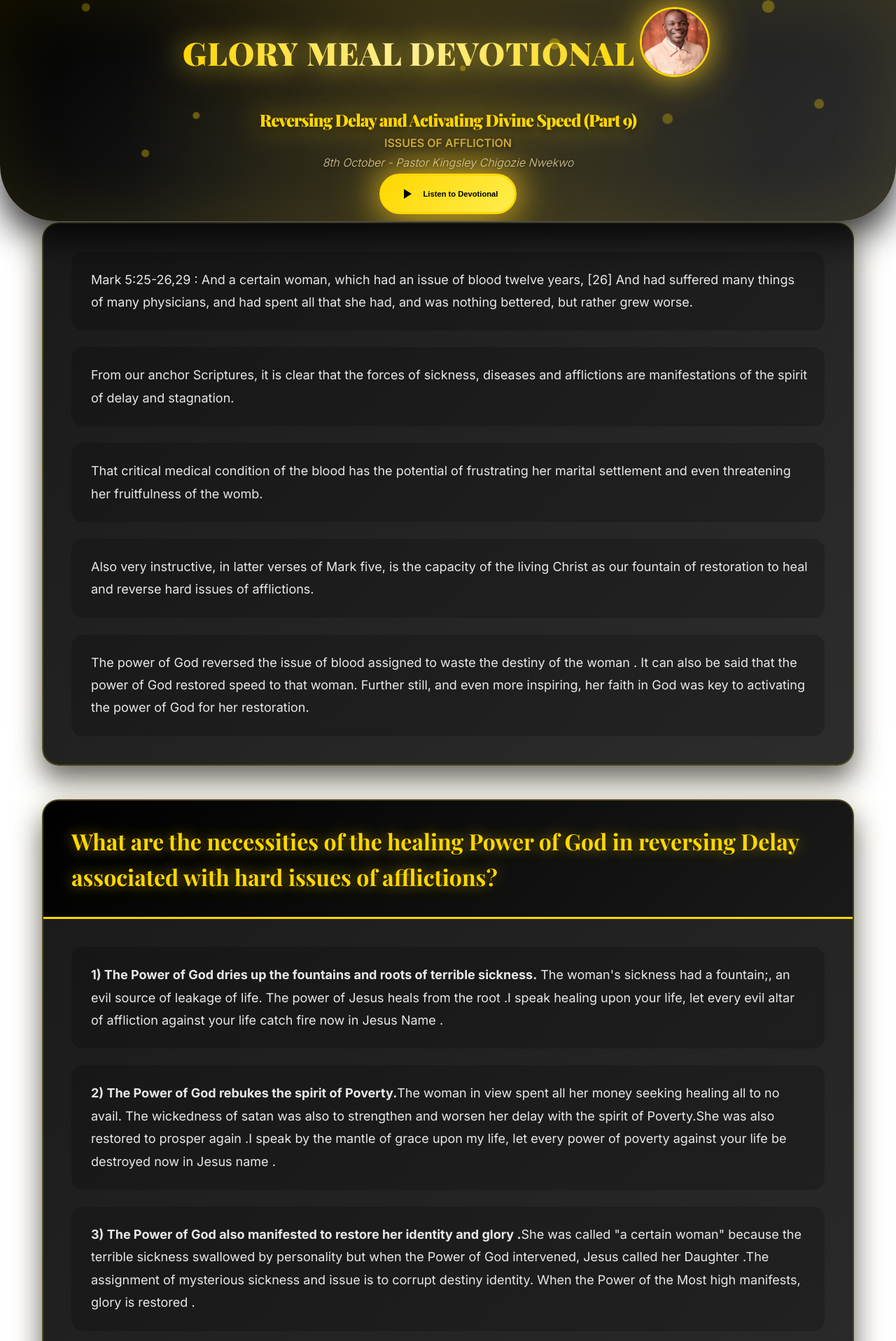
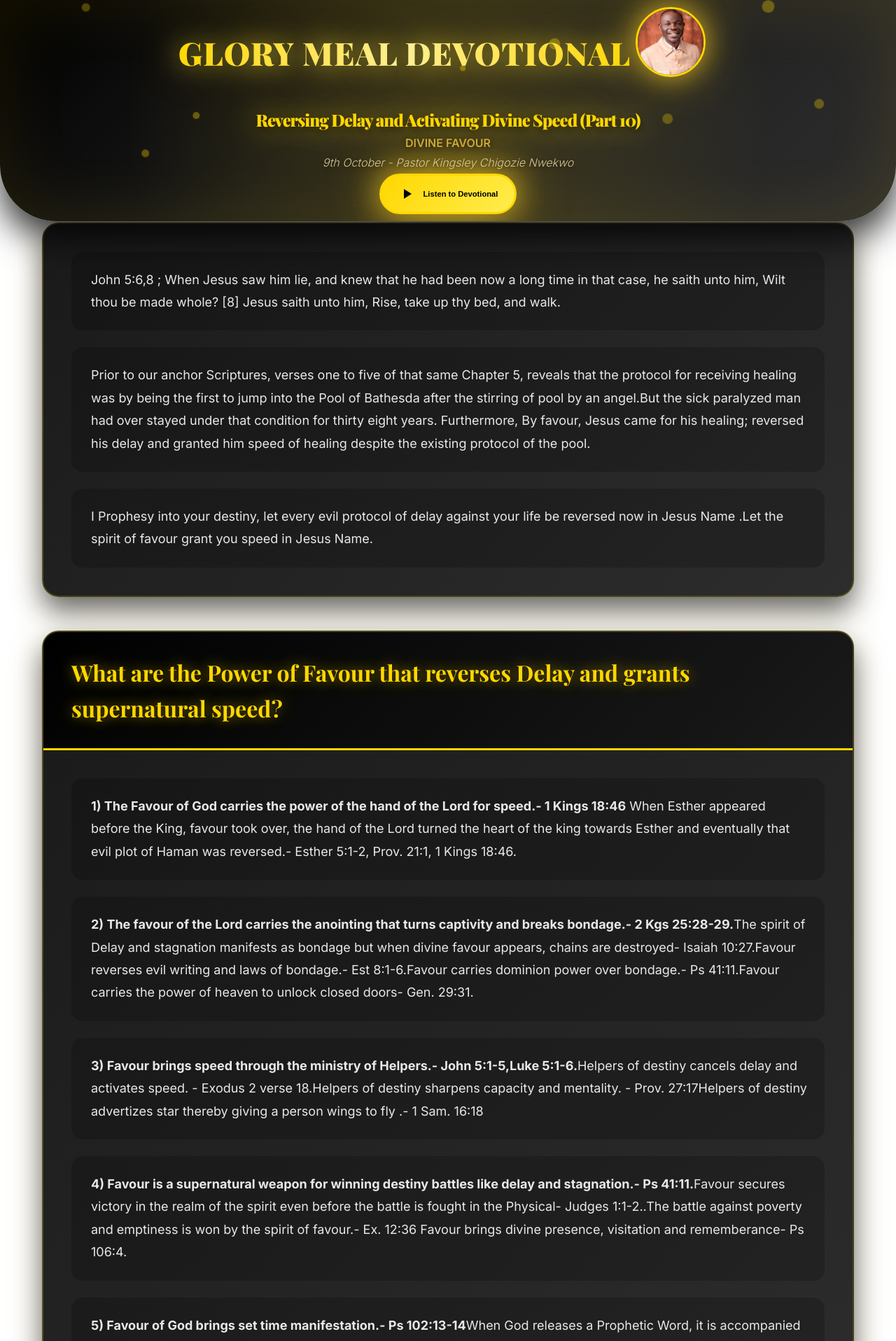
Before and after one commit to Improvisionwebber/DEVOTIONAL, a Django app: page / in a window 1280 px wide. Shown: the top 1916 px of the page at 70% size. Run offline with Django 5.2, Linux system fonts and the light colour scheme.

Commit message:
man voice

```diff
--- a/app/templates/index.html
+++ b/app/templates/index.html
@@ -860,17 +860,17 @@
          <div class="containerins">
           <header class="hero-header">GLORY MEAL DEVOTIONAL</header>
           <div class="imgpapa"><img src="{% static 'papa.jpg' %}" alt="Pastor Kingsley Chigozie Nwekwo" class="pastor-image"></div>
-          {% comment %} <div class="install"><button id="installBtn" class="btn btn-primary" style="display: none;">📲 Install App</button></div> {% endcomment %}
+          <div class="install"><button id="installBtn" class="btn btn-primary" style="display: none;">📲 Install App</button></div>
          </div>
 
         <!-- Main Heading -->
-        <h1>Reversing Delay and Activating Divine Speed (Part 9)</h1>
+        <h1>Reversing Delay and Activating Divine Speed (Part 10)</h1>
 
         <!-- Subtitle -->
-        <h2>ISSUES OF AFFLICTION</h2>
+        <h2> DIVINE FAVOUR </h2>
 
         <!-- Scripture Reference -->
-        <p>8th October - Pastor Kingsley Chigozie Nwekwo</p>
+        <p>9th October - Pastor Kingsley Chigozie Nwekwo</p>
 
         <!-- Play/Pause Button -->
         <button id="play-btn" class="btn btn-primary" onclick="togglePlayPause()">
@@ -890,11 +890,11 @@
       <!-- Card 1: Wind of the Spirit -->
       <div class="card" data-card="0">
         <div class="card-content">
-          <p data-paragraph="0">Mark 5:25-26,29 :  And a certain woman, which had an issue of blood twelve years, [26] And had suffered many things of many physicians, and had spent all that she had, and was nothing bettered, but rather grew worse.</p>
-          <p data-paragraph="1">From our anchor Scriptures, it is clear that the forces of sickness, diseases and afflictions are manifestations of the spirit of delay and stagnation.</p>
-           <p data-paragraph="1"> That critical medical condition of the  blood   has the potential of frustrating  her marital settlement and even threatening her fruitfulness of the womb. </p>
-           <p data-paragraph="1">Also very instructive, in latter verses of Mark five, is the capacity of the living Christ as our fountain of restoration to heal and reverse hard issues of afflictions.</p>
-           <p data-paragraph="1">The power of God reversed the issue of blood assigned to waste the destiny of the woman . It can also be said that the power of God restored speed to that woman. Further still, and even more inspiring, her faith in God was key to activating the power of God for her restoration.</p>
+          <p data-paragraph="0"> John 5:6,8 ; When Jesus saw him lie, and knew that he had been now a long time in that case, he saith unto him, Wilt thou be made whole? [8] Jesus saith unto him, Rise, take up thy bed, and walk.</p>
+          <p data-paragraph="1">Prior to our anchor Scriptures, verses one to five of that same Chapter 5,  reveals that the   protocol for receiving healing was by being the first to jump into the Pool of Bathesda after the stirring of pool by an angel.But the sick paralyzed man had over stayed under that condition for thirty eight years. Furthermore, By favour, Jesus came for his healing;  reversed his delay and granted him speed of healing despite the existing protocol of the pool. </p>
+           <p data-paragraph="1">I Prophesy into your destiny, let every evil protocol of delay against your life be reversed now in Jesus Name .Let the spirit of favour  grant you speed in Jesus Name. </p>
+           {% comment %} <p data-paragraph="1">Also very instructive, in latter verses of Mark five, is the capacity of the living Christ as our fountain of restoration to heal and reverse hard issues of afflictions.</p> {% endcomment %}
+           {% comment %} <p data-paragraph="1">The power of God reversed the issue of blood assigned to waste the destiny of the woman . It can also be said that the power of God restored speed to that woman. Further still, and even more inspiring, her faith in God was key to activating the power of God for her restoration.</p> {% endcomment %}
 
         </div>
       </div>
@@ -902,20 +902,20 @@
       <!-- Card 2: Benefits of Engaging the Four Winds -->
       <div class="card" data-card="1">
         <div class="card-header">
-          <h2>What are the necessities of the healing Power of God in reversing Delay associated with hard issues of afflictions?</h2>
+          <h2>What are the Power of Favour that reverses Delay and  grants supernatural speed?</h2>
         </div>
         <div class="card-content">
-          <p data-paragraph="2"><strong>1) The Power of God dries up the fountains and roots of terrible  sickness.</strong> The woman's sickness had a fountain;, an evil source of leakage of life. The power of Jesus heals from the root .I speak healing upon your life, let every evil altar of affliction against your life catch fire now in Jesus Name .</p>
+          <p data-paragraph="2"><strong>1) The Favour of God carries the power of the hand of the Lord for speed.- 1 Kings 18:46</strong> When Esther appeared before the King, favour took over, the hand of the Lord turned the heart of the king towards Esther and eventually that evil plot of Haman was reversed.- Esther 5:1-2, Prov. 21:1, 1 Kings 18:46.</p>
 
-          <p data-paragraph="3"><strong>2) The Power of God rebukes the spirit of Poverty.</strong>The woman in view  spent all her money seeking healing all to no avail. The wickedness of satan was also to strengthen  and worsen her delay with the spirit of Poverty.She was also restored to prosper again .I speak by the mantle of grace upon my life, let every power of poverty against your life be destroyed now in Jesus name .</p>
+          <p data-paragraph="3"><strong>2) The favour of the Lord carries the anointing that turns captivity and breaks bondage.- 2 Kgs 25:28-29.</strong>The spirit of Delay and stagnation manifests as bondage but when divine favour appears, chains are destroyed- Isaiah 10:27.Favour reverses evil writing and laws of bondage.- Est 8:1-6.Favour carries dominion power over bondage.- Ps 41:11.Favour carries the power of heaven to unlock closed doors- Gen. 29:31.</p>
 
-          <p data-paragraph="4"><strong>3) The Power of God also manifested to restore her identity and glory .</strong>She was called "a certain woman"  because the terrible sickness swallowed by personality  but when the Power of God intervened, Jesus called her Daughter .The assignment of mysterious sickness and issue is to corrupt destiny identity. When the Power of the Most high manifests, glory is restored .</p>
+          <p data-paragraph="4"><strong>3) Favour brings  speed through the ministry of Helpers.- John 5:1-5,Luke 5:1-6.</strong>Helpers of destiny cancels delay and activates speed. - Exodus 2 verse 18.Helpers of destiny sharpens capacity and mentality. - Prov. 27:17Helpers of destiny advertizes  star thereby giving a person wings to fly .- 1 Sam. 16:18</p>
 
-          <p data-paragraph="5"><strong>4) The Power of God brings deliverance from evil touch and demonic projections of delay . </strong>The Woman touched Jesus and her case of  evil flow of blood ceased and reversed .I pray for you right now, let every evil hand touching your life with evil intention , be destroyed now in Jesus name .</p>
+          <p data-paragraph="5"><strong>4) Favour is a supernatural weapon for winning destiny battles like delay and stagnation.- Ps 41:11.</strong>Favour secures victory in the realm of the spirit even before the battle is fought in the Physical- Judges 1:1-2..The battle against poverty and emptiness is won by the spirit of favour.- Ex. 12:36 Favour brings divine presence, visitation and rememberance- Ps 106:4.</p>
 
-          <p data-paragraph="6"><strong>5) Faith in God and his word is power of God for miracles in the realm of the Spirit  </strong>When faith comes, healing power from God appears to heal .</p>
+          <p data-paragraph="6"><strong>5) Favour of God brings set time manifestation.- Ps 102:13-14</strong>When God releases a Prophetic Word, it is accompanied by favour for performance. Favour is the cloud of glory for performance.- Prov. 16;15.The spirit of favour brings a change of season.</p>
 
-          <p data-paragraph="7"><strong>Note: </strong>The Delay by sickness and disease is reversed by power and faith .</p>
+          <p data-paragraph="7"><strong>Note: </strong>Favour of God changes seasons and brings divine speed.</p>
         </div>
       </div>
 
@@ -925,7 +925,7 @@
           <h2>Prayer / Declaration</h2>
         </div>
         <div class="card-content">
-          <p data-paragraph="6">Father, thank you for your word to me. I receive healing and wholeness from every delay of sickness in Jesus name .</p>
+          <p data-paragraph="6">LORD , LET YOUR FAVOUR GRANT ME SPEED IN JESUS NAME.</p>
         </div>
       </div>
     </main>
```
